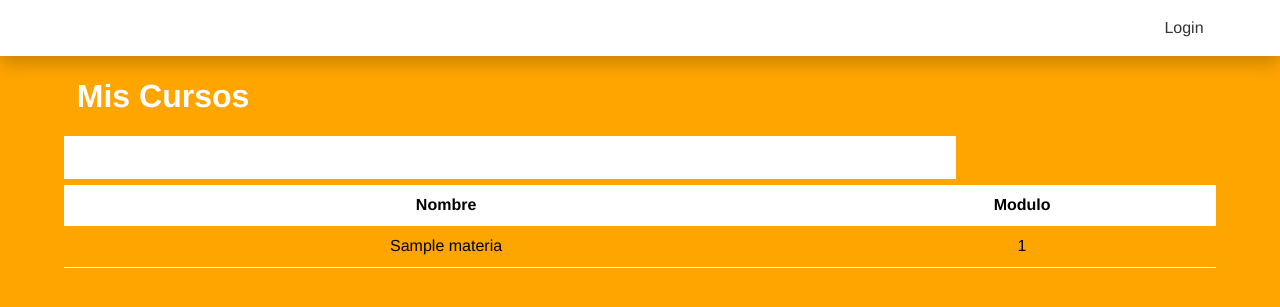
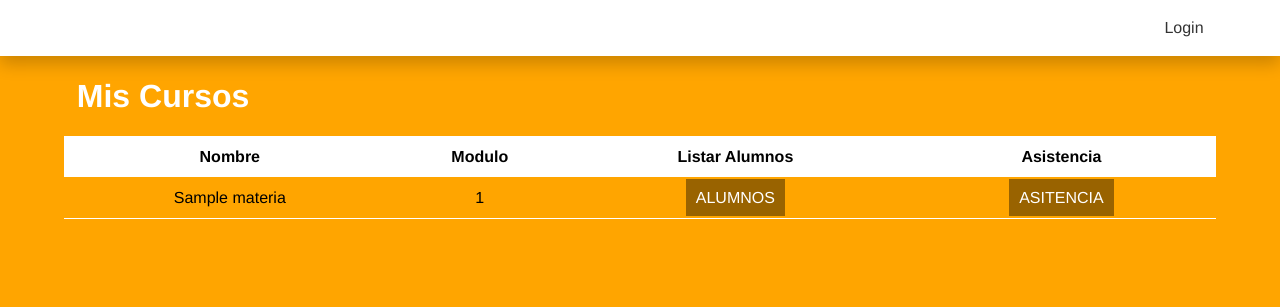
Before and after one commit to GeOnE-357/ProyectoEspacio, a Django app: a page that uses templates/asistencia/index.html in a window 1280 px wide. Shown: the part 119-426 px from the top of the page. Run offline with Django 3.2, Linux system fonts and the light colour scheme; tables that the repository leaves empty hold one stand-in row (values such as "Sample post").

Commit message:
pequeños cambios

```diff
--- a/asistencia/views.py
+++ b/asistencia/views.py
@@ -5,8 +5,8 @@ from cursos.models import Curso
 from .forms import AsistenciaForm
 
 def index(request,usuario):
-	dni=int(usuario)
-	persona = get_object_or_404(Profesor, dni=dni)
+	"""dni=int(usuario)"""
+	persona = get_object_or_404(Profesor, dni=usuario)
 	curso=Curso.objects.filter(profesorID=persona.id)
 	return render(request, 'asistencia/index.html',{'cursos':curso})
 
--- a/static/css/estilo.css
+++ b/static/css/estilo.css
@@ -119,21 +119,17 @@ td a.Insc, td a.Edit
 		background-color: rgba(0,0,0,0.4);
 		color: white;
 		text-decoration:none;
-		padding: 2.5%;
+		padding: 10px;
 	}
 
 td a.Insc:hover
 	{
-		padding: 2.5%;
 		background-color: rgba(50,160,0,1);
-		font-weight: bold;
 	}
 
 td a.Edit:hover
 	{
-		padding: 2.5%;
 		background-color: rgba(0,0,180,1);
-		font-weight: bold;
 	}
 
 
@@ -349,5 +345,4 @@ td
 td:hover
 	{
 		background:rgba(255,255,255,0.2);
-		border-width: 3px;
 	}
--- a/templates/asistencia/index.html
+++ b/templates/asistencia/index.html
@@ -4,21 +4,21 @@
 
 {% block content %}
   <h1>Mis Cursos</h1>
-  <div class="sub-nav">
-    <form type="get" action=".">
-    </form>
-  </div>
   <div class="box">
   <table class="table ">
     <tr>
       <th>Nombre</th>
       <th>Modulo</th>
+      <th>Listar Alumnos</th>
+      <th>Asistencia</th>
     </tr>
     <tbody>
     {% for curso in cursos %}
     <tr>
       <td> {{ curso.materiaID }} </td>
       <td> {{ curso.modulo }} </td>
+      <td><a class="Insc" href="">ALUMNOS</a></td>
+      <td><a class="Edit" href="">ASITENCIA</a></td>
     </tr>
     {% endfor %}
   </tbody>
```
